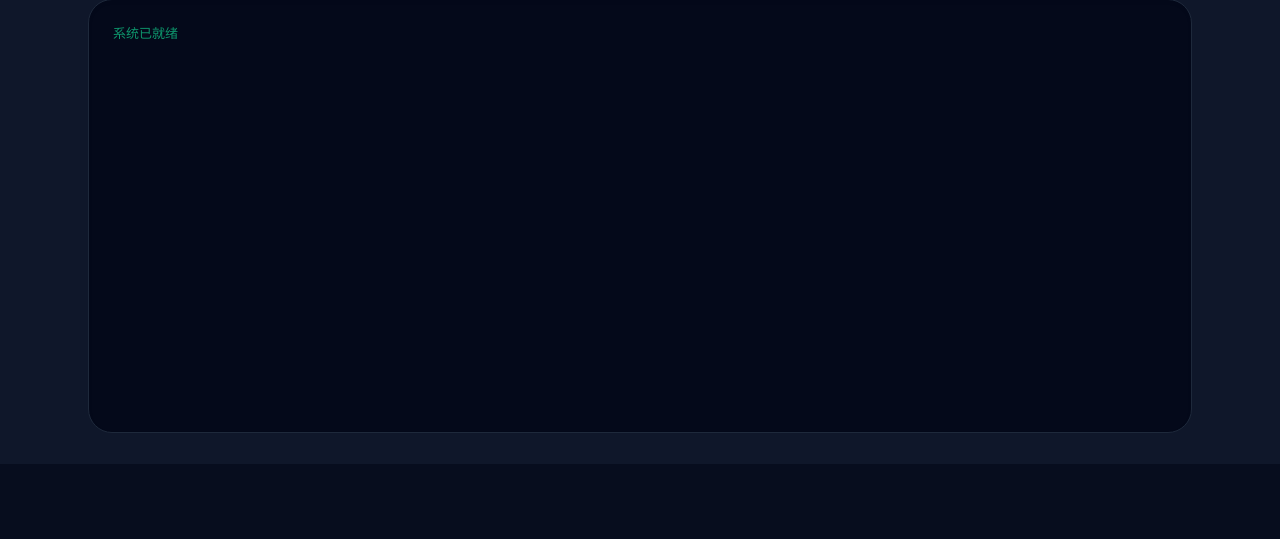
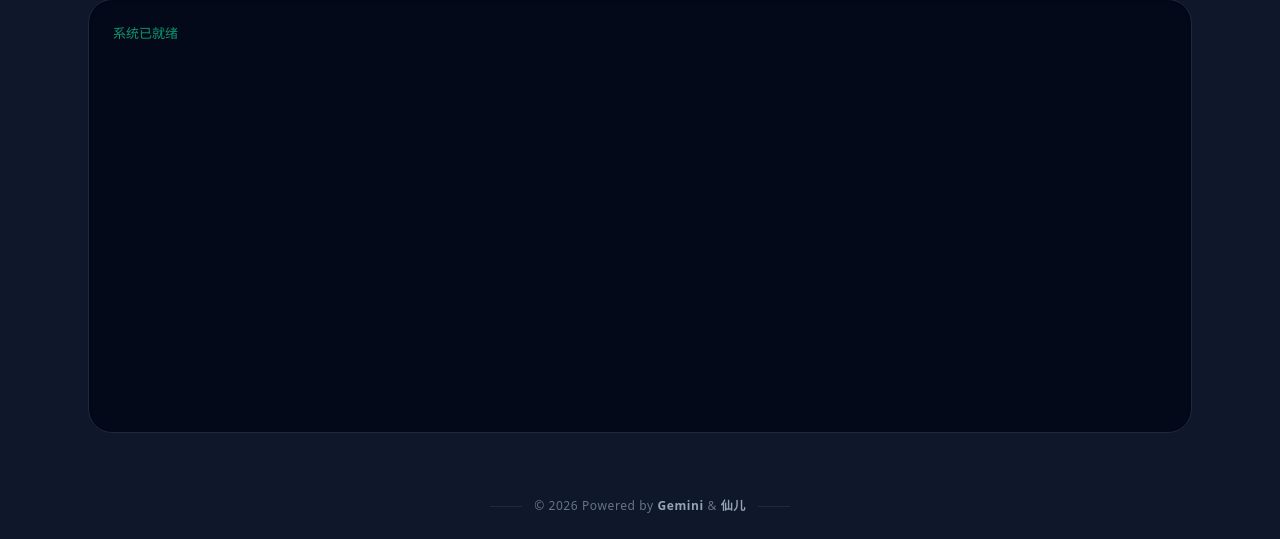
Before and after one commit to xianer235/115-strm-web, a FastAPI app: page / in a window 1280 px wide. Shown: the part 336-875 px from the top of the page. Before the commit the page ends 769 px from the top, so only its background shows below. Run offline with FastAPI, Linux system fonts and the light colour scheme; the visitor is signed in with stand-in values (Sample User, id 1); data that the repository does not hold is empty; some libraries are stand-ins or nearby versions.

Commit message:
增加版权

```diff
--- a/app/templates/index.html
+++ b/app/templates/index.html
@@ -10,6 +10,8 @@
     .btn-disabled { opacity: 0.5; cursor: not-allowed; pointer-events: none; filter: grayscale(1); }
     .group-card { background: #1e293b; border: 1px solid #334155; border-radius: 1.5rem; padding: 1.5rem; box-shadow: 0 4px 6px -1px rgba(0,0,0,0.1); }
     .group-title { color: #38bdf8; font-weight: 800; font-size: 0.875rem; text-transform: uppercase; letter-spacing: 0.05em; margin-bottom: 1.25rem; border-left: 4px solid #38bdf8; padding-left: 0.75rem; }
+    /* 新增底部声明样式 */
+    .footer-text { text-align: center; padding: 2.5rem 0 1.5rem 0; color: #64748b; font-size: 0.75rem; letter-spacing: 0.05em; }
 </style>
 </head>
 <body class="bg-slate-900 text-slate-200 font-sans">
@@ -63,7 +65,6 @@
                         <label class="block"><span class="text-xs text-slate-500">扫描后缀名 (逗号分隔)</span><input id="extensions" class="w-full bg-slate-900 border-slate-700 rounded-xl p-3 text-sm mt-1"></label>
                     </div>
                 </div>
-
                 <div class="group-card">
                     <h3 class="group-title">2. 目录树获取与验证</h3>
                     <div class="space-y-4">
@@ -72,9 +73,8 @@
                             <label class="block"><span class="text-xs text-slate-500">AList 认证账号</span><input id="alist_user" class="w-full bg-slate-900 border-slate-700 rounded-xl p-3 text-sm mt-1"></label>
                             <label class="block"><span class="text-xs text-slate-500">AList 认证密码</span><input id="alist_pass" type="password" class="w-full bg-slate-900 border-slate-700 rounded-xl p-3 text-sm mt-1"></label>
                         </div>
-                        <div class="h-10"></div> </div>
+                    </div>
                 </div>
-
                 <div class="group-card">
                     <h3 class="group-title">3. 同步策略与任务模式</h3>
                     <div class="space-y-4">
@@ -89,17 +89,14 @@
                         </div>
                         <div class="space-y-3 pt-1">
                             <label class="flex items-center gap-2 cursor-pointer text-sm hover:text-white transition-colors">
-                                <input type="checkbox" id="check_hash" class="w-5 h-5 rounded-lg accent-sky-500">
-                                开启 目录树MD5 校验，相同则跳过更新
+                                <input type="checkbox" id="check_hash" class="w-5 h-5 rounded-lg accent-sky-500"> 开启 目录树MD5 校验
                             </label>
                             <label class="flex items-center gap-2 cursor-pointer text-sm hover:text-white transition-colors">
-                                <input type="checkbox" id="sync_clean" class="w-5 h-5 rounded-lg accent-sky-500">
-                                自动清理模式 (移除 115 已删除的文件)
+                                <input type="checkbox" id="sync_clean" class="w-5 h-5 rounded-lg accent-sky-500"> 自动清理模式 (移除已删除文件)
                             </label>
                         </div>
                     </div>
                 </div>
-
                 <div class="group-card">
                     <h3 class="group-title">4. 后台安全管理</h3>
                     <div class="space-y-4">
@@ -107,34 +104,35 @@
                             <label class="block"><span class="text-xs text-slate-500">管理账号</span><input id="username" class="w-full bg-slate-900 border-slate-700 rounded-xl p-3 text-sm mt-1"></label>
                             <label class="block"><span class="text-xs text-slate-500">管理密码</span><input id="password" type="password" class="w-full bg-slate-900 border-slate-700 rounded-xl p-3 text-sm mt-1"></label>
                         </div>
-                        <div class="text-xs text-slate-500 italic mt-6">注：更改后需使用新凭据重新登录。</div>
                     </div>
                 </div>
             </div>
-
             <div class="flex justify-center pt-4">
                 <button onclick="saveSettings()" class="bg-gradient-to-r from-emerald-600 to-teal-600 hover:from-emerald-500 hover:to-teal-500 px-24 py-5 rounded-2xl font-black text-lg transition-all active:scale-95 shadow-2xl text-white">💾 保存全部配置</button>
             </div>
         </div>
     </main>
-
+    <footer class="footer-text">
+        <div class="flex items-center justify-center gap-3">
+            <span class="w-8 h-px bg-slate-800"></span>
+            <span>© 2026 Powered by <b class="text-slate-400">Gemini</b> & <b class="text-slate-400">仙儿</b></span>
+            <span class="w-8 h-px bg-slate-800"></span>
+        </div>
+    </footer>
     <script>
         let isRunning = false;
         const btnTexts = ["🌐 联网同步更新", "🛠 本地调试解析", "🔥 强制全量重刷"];
-
         function switchTab(tab) {
             document.getElementById('page-task').classList.toggle('hidden', tab !== 'task');
             document.getElementById('page-settings').classList.toggle('hidden', tab !== 'settings');
             document.getElementById('tab-task').className = tab === 'task' ? 'text-sky-400 border-b-2 border-sky-400 pb-1 uppercase' : 'text-slate-400 hover:text-white pb-1 uppercase';
             document.getElementById('tab-settings').className = tab === 'settings' ? 'text-sky-400 border-b-2 border-sky-400 pb-1 uppercase' : 'text-slate-400 hover:text-white pb-1 uppercase';
         }
-
         async function triggerTask(local, full) {
             if(isRunning) return;
             const res = await fetch('/start', {method: 'POST', headers: {'Content-Type': 'application/json'}, body: JSON.stringify({use_local: local, force_full: full})});
             if((await res.json()).status === 'started') updateButtonState(true);
         }
-
         function updateButtonState(running) {
             isRunning = running;
             document.querySelectorAll('.btn-ctrl').forEach((btn, i) => {
@@ -142,7 +140,6 @@
                 btn.innerText = running ? "⏳ 任务运行中..." : btnTexts[i];
             });
         }
-
         async function saveSettings() {
             const cfg = {};
             ['alist_url', 'tree_url', 'alist_user', 'alist_pass', 'exclude_levels', 'mount_path', 'cron_hour', 'sync_mode', 'extensions', 'username', 'password'].forEach(id => {
@@ -153,34 +150,29 @@
             await fetch('/save_settings', {method:'POST', headers:{'Content-Type':'application/json'}, body:JSON.stringify(cfg)});
             alert('✅ 配置已安全保存');
         }
-
         let lastLogLen = 0;
         setInterval(async () => {
             try {
                 const res = await fetch('/logs');
                 const data = await res.json();
                 if(data.running !== isRunning) updateButtonState(data.running);
-
                 const logBox = document.getElementById('log-box');
                 if (data.logs.length !== lastLogLen) {
                     logBox.innerHTML = data.logs.join('<br>');
                     logBox.scrollTop = logBox.scrollHeight;
                     lastLogLen = data.logs.length;
                 }
-
                 const p = data.progress;
                 document.getElementById('prog-step').innerText = p.step;
                 document.getElementById('prog-percent').innerText = p.percent + '%';
                 document.getElementById('prog-bar').style.width = p.percent + '%';
                 document.getElementById('prog-detail').innerText = p.detail;
-
                 if (data.next_run && !data.running) {
                     document.getElementById('next-run-container').classList.remove('hidden');
                     document.getElementById('next-run-time').innerText = data.next_run;
                 } else { document.getElementById('next-run-container').classList.add('hidden'); }
             } catch(e) {}
         }, 1000);
-
         async function init() {
             const res = await fetch('/get_settings');
             const cfg = await res.json();
```
